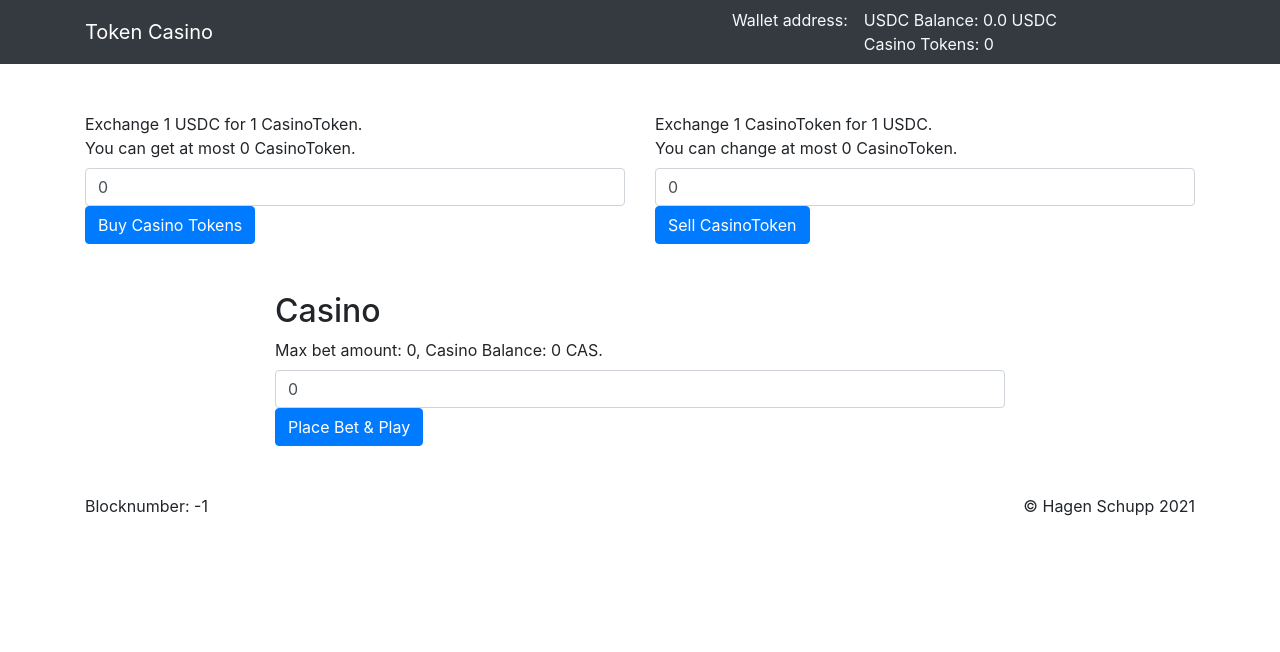
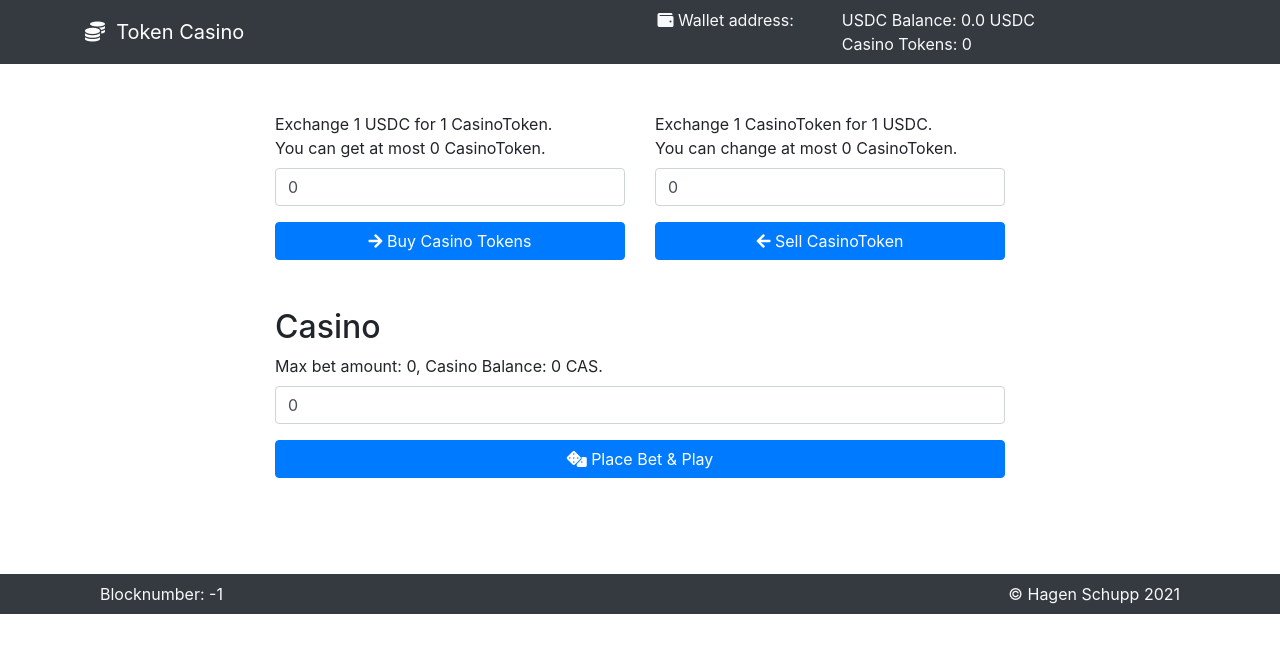
Before and after one commit to brakid/TokenCasino, a React (Create React App) app in the folder token-casino/: page / in a window 1280 px wide. Shown: the top 652 px of the page. Built offline with nearby package versions, Linux system fonts and the light colour scheme.

Commit message:
Adding styling

```diff
--- a/token-casino/src/App.tsx
+++ b/token-casino/src/App.tsx
@@ -57,10 +57,10 @@ const App = () => {
         <CasinoTokenExchange />
         <Casino />
       </main>
-      <footer className='container'>
-        <div className='d-flex justify-content-between'>
-          <span>Blocknumber: { block.blockNumber }</span>
-          <span>&copy; Hagen Schupp 2021</span>
+      <footer className='navbar navbar-expand-lg navbar-dark bg-dark text-light mt-5'>
+        <div className='container justify-content-md-center'>
+          <div className='col-sm-6 text-sm-left text-center'>Blocknumber: { block.blockNumber }</div>
+          <div className='col-sm-6 text-sm-right text-center'>&copy; Hagen Schupp 2021</div>
         </div>
       </footer>
     </EthereumContext.Provider>
--- a/token-casino/src/Casino.tsx
+++ b/token-casino/src/Casino.tsx
@@ -28,10 +28,12 @@ interface PlayEvent {
 const PlayEventElement = ({ playEvent }: { playEvent: PlayEvent }) => {
   return (
     <article>
-      <div>Casino Card: { playEvent.casinoCard.toString() }</div>
-      <div>Player Card: { playEvent.playerCard.toString() }</div>
-      { playEvent.hasPlayerWon && <div>You won!!! { playEvent.payout.toString() }</div> }
-      { !playEvent.hasPlayerWon && <div>You lost!!!</div> }
+      <div className='row my-5'>
+        <div className='col-md-6'>Casino Card: { playEvent.casinoCard.toString() }</div>
+        <div className='col-md-6'>Your Card: { playEvent.playerCard.toString() }</div>
+      </div>
+      { playEvent.hasPlayerWon && <div className='alert alert-success'>You won { playEvent.payout.toString() } CAS</div> }
+      { !playEvent.hasPlayerWon && <div className='alert alert-warning'>You lost your bet...</div> }
     </article>
   );
 }
@@ -111,20 +113,22 @@ const Casino = () => {
   return (
     <section className='container my-5'>
       <div className='row justify-content-md-center'>
-        <div className='col-8'>
+        <div className='col-md-8'>
           <h2>Casino</h2>
           { showErrors(errors) }
           { !!!playEvent && (<>
-            <label htmlFor='bet'>Max bet amount: { maxBetAmount.toString() }, Casino Balance: { casinoBalance.toString() } CAS.</label><br />
-            <input className='form-control' id='bet' type='text' value= { (count || 0).toString() } onChange={ (e) => updateCount(e.target.value) } placeholder='CasinoToken to bet' />
-            <button className='btn btn-primary' onClick={ (e) => placeBet() } disabled={ waiting } >Place Bet &amp; Play</button>
+            <div className='form-group'>
+              <label htmlFor='bet'>Max bet amount: { maxBetAmount.toString() }, Casino Balance: { casinoBalance.toString() } CAS.</label><br />
+              <input className='form-control' id='bet' type='text' value= { (count || 0).toString() } onChange={ (e) => updateCount(e.target.value) } placeholder='CasinoToken to bet' />
+            </div>
+            <button className='btn btn-primary col mb-5' onClick={ (e) => placeBet() } disabled={ waiting } ><i className='fas fa-dice'></i> Place Bet &amp; Play</button>
           </>) }
           { waiting && (<div className='d-flex justify-content-center'>
             <div className='spinner-grow text-primary' role='status'></div>
           </div>) }
           { playEvent && (<>
             <PlayEventElement playEvent={ playEvent } />
-            <button className='btn btn-primary' onClick={ (e) => setPlayEvent(undefined) }>Play again</button>
+            <button className='btn btn-primary col' onClick={ (e) => setPlayEvent(undefined) }><i className='fas fa-redo'></i> Play again</button>
           </>) }
         </div>
       </div>
--- a/token-casino/src/CasinoTokenExchange.tsx
+++ b/token-casino/src/CasinoTokenExchange.tsx
@@ -92,11 +92,13 @@ const ExchangeUsdcForCasinoToken = () => {
   };
 
   return (
-    <article className='col-md-6'>
+    <article className='col-md-4'>
       { showErrors(errors) }
-      <label htmlFor='usdcToCas'>Exchange 1 USDC for { exchangeRate.toString() } CasinoToken.<br />You can get at most { maximumCasinoTokenCount.toString() } CasinoToken.</label><br />
-      <input className='form-control' id='usdcToCas' type='text' value= { (count || 0).toString() } onChange={ (e) => updateCount(e.target.value) } placeholder='CasinoToken to exchange' />
-      <button className='btn btn-primary' onClick={ (e) => mintCasinoToken() } disabled={ waiting }>Buy Casino Tokens</button>
+      <div className='form-group'>
+        <label htmlFor='usdcToCas'>Exchange 1 USDC for { exchangeRate.toString() } CasinoToken.<br />You can get at most { maximumCasinoTokenCount.toString() } CasinoToken.</label><br />
+        <input className='form-control' id='usdcToCas' type='text' value= { (count || 0).toString() } onChange={ (e) => updateCount(e.target.value) } placeholder='CasinoToken to exchange' />
+      </div>
+      <button className='btn btn-primary col' onClick={ (e) => mintCasinoToken() } disabled={ waiting }><i className='fas fa-arrow-right'></i> Buy Casino Tokens</button>
     </article>
   );
 }
@@ -159,11 +161,13 @@ const ExchangeCasinoTokenForUsdc = () => {
   };
 
   return (
-    <article className='col-md-6'>
+    <article className='col-md-4'>
       { showErrors(errors) }
-      <label htmlFor='casToUsdc'>Exchange { exchangeRate.toString() } CasinoToken for 1 USDC.<br />You can change at most { casinoTokenCount.toString() } CasinoToken.</label><br />
-      <input className='form-control' id='casToUsdc' type='text' value= { (count || 0).toString() } onChange={ (e) => updateCount(e.target.value) } placeholder='CasinoToken to exchange' />
-      <button className='btn btn-primary' onClick={ (e) => burnCasinoToken() } disabled={ waiting }>Sell CasinoToken</button>
+      <div className='form-group'>
+        <label htmlFor='casToUsdc'>Exchange { exchangeRate.toString() } CasinoToken for 1 USDC.<br />You can change at most { casinoTokenCount.toString() } CasinoToken.</label><br />
+        <input className='form-control' id='casToUsdc' type='text' value= { (count || 0).toString() } onChange={ (e) => updateCount(e.target.value) } placeholder='CasinoToken to exchange' />
+      </div>
+      <button className='btn btn-primary col' onClick={ (e) => burnCasinoToken() } disabled={ waiting }><i className='fas fa-arrow-left'></i> Sell CasinoToken</button>
     </article>
   );
 }
@@ -171,7 +175,7 @@ const ExchangeCasinoTokenForUsdc = () => {
 const CasinoTokenExchange = () => {
   return (
     <section className='container my-5'>
-      <div className='row'>
+      <div className='row justify-content-md-center'>
         <ExchangeUsdcForCasinoToken />
         <ExchangeCasinoTokenForUsdc />
       </div>
--- a/token-casino/src/Header.tsx
+++ b/token-casino/src/Header.tsx
@@ -23,14 +23,17 @@ const Header = () => {
   }, [ block, contracts, address ]);
 
   return (
-    <nav className='navbar navbar-expand-md navbar-dark bg-dark'>
+    <nav className='navbar navbar-expand-sm navbar-dark bg-dark'>
       <div className='container'>
         <div className='navbar-header'>
-          <a className='navbar-brand' href='#'>Token Casino</a>
+          <a className='navbar-brand' href='#'><i className='fas fa-coins'></i>&nbsp;&nbsp;Token Casino</a>
         </div>
-        <div className='nav text-light d-flex flex-row justify-content-between'>
-          <div className='col-6-md mx-2'>Wallet address: { address }</div>
-          <div className='col-6-md mx-2 row'><span className='col-12 px-0'>USDC Balance: { ethers.utils.formatUnits(usdcBalance, usdcDecimals) } USDC</span><span className='col-12 px-0'>Casino Tokens: { casinoTokenBalance.toString() }</span></div>
+        <div className='nav text-light'>
+          <div className='col-6-md mr-md-5'><i className='fas fa-wallet'></i> Wallet address: <small>{ address }</small></div>
+          <div className='col-6-md row'>
+            <div className='col-12'>USDC Balance: { ethers.utils.formatUnits(usdcBalance, usdcDecimals) } USDC</div>
+            <div className='col-12'>Casino Tokens: { casinoTokenBalance.toString() }</div>
+          </div>
         </div>
       </div>
     </nav>
```
